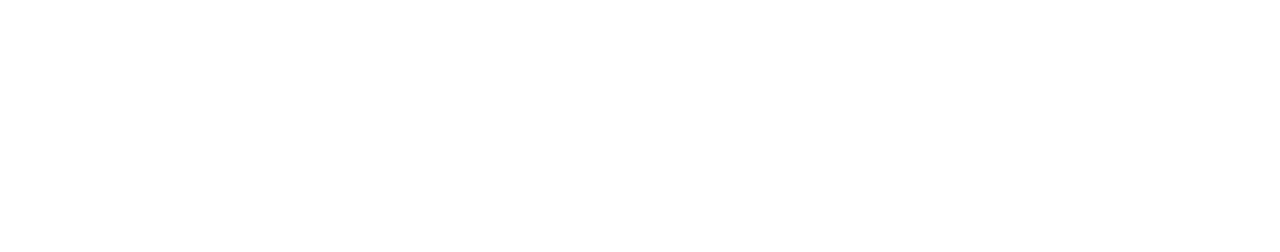
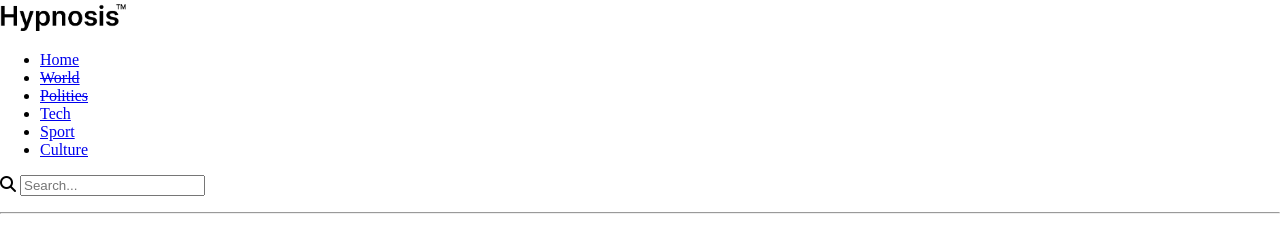
Before and after one commit to danyhoshi/hypnosis-project, a website: page index.html in a window 1280 px wide. Drawn offline with Linux system fonts and the light colour scheme.

Commit message:
Add web side header

```diff
--- a/index.html
+++ b/index.html
@@ -10,5 +10,30 @@
         <script src= "https://kit.fontawesome.com/3601ca0410.js" crossorigin= "anonymous"></script>
     </head>
     <body>
+        <header>
+            <div>
+                <div>
+                    <img width= "10%" src="./hypnosis-images/hypnosis.png" alt="hypnosis logo">
+                </div>
+                <div>
+                    <nav>
+                        <ul>
+                            <li><a href="#">Home</a></li>
+                            <li><a href="#"><del>World</del></a></li>
+                            <li><a href="#"><del>Polities</del></a></li>
+                            <li><a href="#">Tech</a></li>
+                            <li><a href="#">Sport</a></li>
+                            <li><a href="#">Culture</a></li>
+                        </ul>
+                    </nav>
+                </div>
+                <div>
+                    <form>
+                        <p><i class="fas fa-search"></i> <input type="search" name="" placeholder= "Search... ">
+                    </form>
+                </div>
+            </div>
+            <hr/>
+        </header>
     </body>
 </html>
```
Also changed, not shown: hypnosis-images/hypnosis.png (added).
